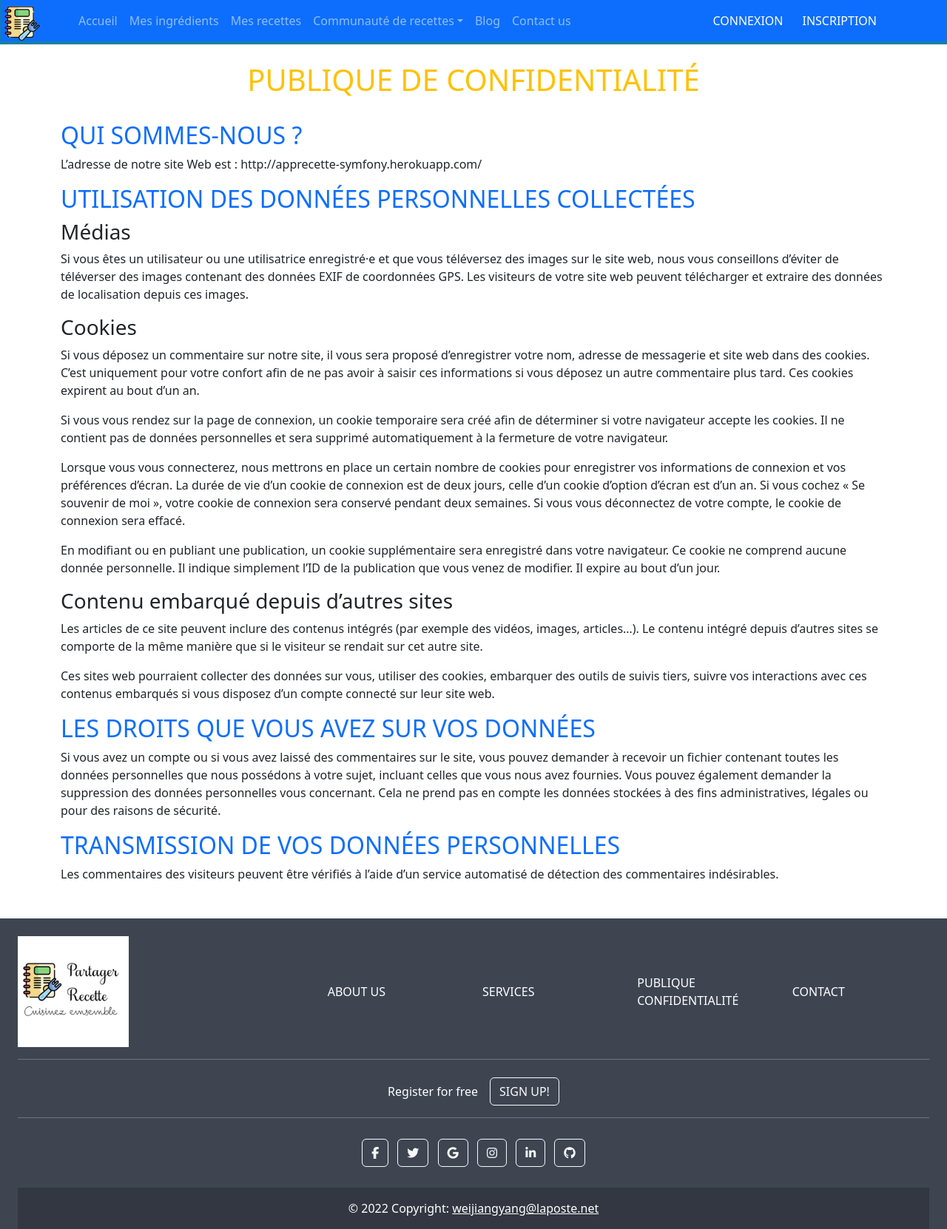
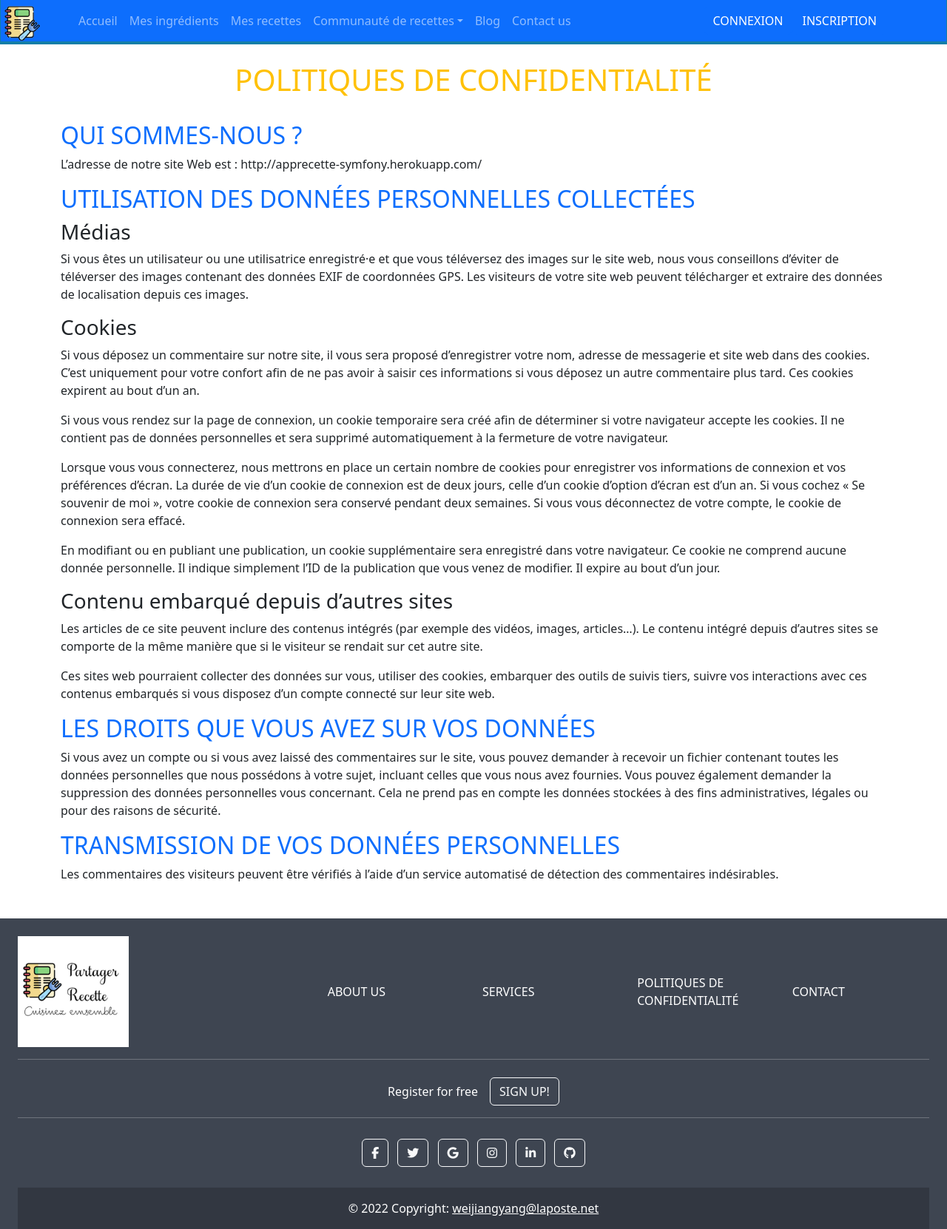
Before and after one commit to weijiangyang/AppRecette, a Symfony app: template templates/mentions-legal.html.twig in a window 1280 px wide. Shown: the whole page at 74% size. Run offline with Twig, Linux system fonts and the light colour scheme; the template is opened without the code that fills it, so the values that code supplies are empty; style sheets or scripts are compiled from the project's sources; some libraries are stand-ins or nearby versions.

Commit message:
change politic confid

```diff
--- a/templates/mentions-legal.html.twig
+++ b/templates/mentions-legal.html.twig
@@ -5,7 +5,7 @@
 
 {% block body %}
     <div class="container">
-        <h1 class="text-center text-warning py-4">PUBLIQUE DE CONFIDENTIALITÉ </h1>
+        <h1 class="text-center text-warning py-4">POLITIQUES DE CONFIDENTIALITÉ </h1>
         <h2 class="text-primary">QUI SOMMES-NOUS ?</h2>
         <p>L’adresse de notre site Web est : http://apprecette-symfony.herokuapp.com/</p>
         <h2 class="text-primary">UTILISATION DES DONNÉES PERSONNELLES COLLECTÉES</h2>
--- a/templates/partials/_footer.html.twig
+++ b/templates/partials/_footer.html.twig
@@ -32,7 +32,7 @@
 
           <!--Grid column-->
           <div class="col-2 mb-4 mb-md-0">
-            <a class="text-uppercase text-decoration-none text-white" href="{{ path('app_confientialite') }}">Publique confidentialité</a>
+            <a class="text-uppercase text-decoration-none text-white" href="{{ path('app_confientialite') }}">Politiques de confidentialité</a>
 
           </div>
           <!--Grid column-->
```
Also changed, not shown: 1 other file.
